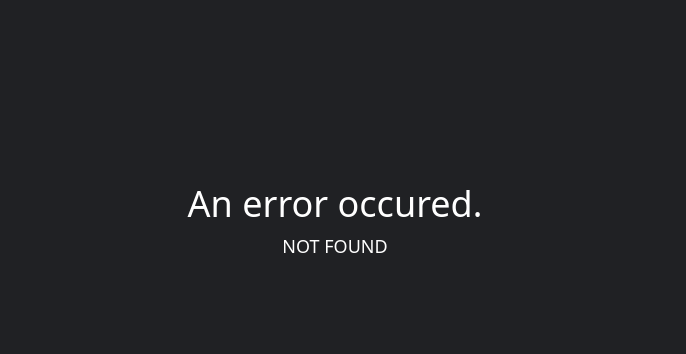
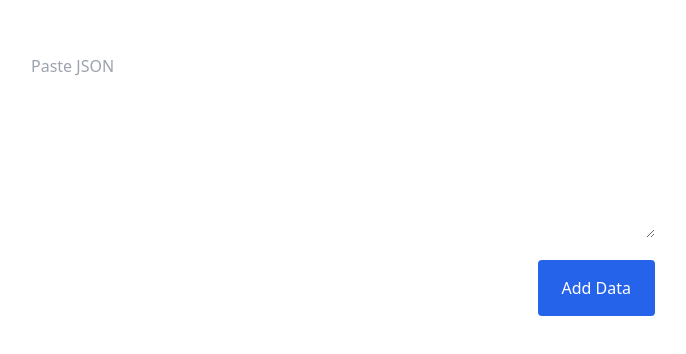
Before and after one commit to gdsc-usls/io-extended-23, a React (Vite) app: page /manage in a window 1280 px wide. Before the commit this address had no page. Shown: the part 178-532 px from the top of the page, without its empty margins (305-991 px from the left). Built offline with nearby package versions, Linux system fonts and the light colour scheme; no server answers.

Commit message:
feat: add manage page

```diff
--- a/src/routes/certificate.tsx
+++ b/src/routes/certificate.tsx
@@ -1,12 +1,29 @@
 import Tilt from "react-parallax-tilt";
+import { useParams } from "react-router-dom";
+import { useDoc } from "../hooks/firestore";
+import { doc } from "firebase/firestore";
+import { db } from "../config/firebase";
+
+interface Member {
+  code: string;
+  email: string;
+  firstName: string;
+  lastName: string;
+  timestamp: any;
+}
 
 export const Certificate = () => {
+  const params = useParams();
+  const [data] = useDoc<Member>(
+    doc(db, `certificates/io/members/${params.code}`)
+  );
+
   return (
     <section className="bg-[#202124] min-h-screen text-white grid place-items-center">
       <Tilt gyroscope className="max-w-[900px] mx-auto">
         <div className="w-full relative rounded-lg grid place-items-center overflow-hidden">
-          <p className="absolute font-google-reg uppercase md:left-24">
-            Josh Daniel Bañares
+          <p className="absolute font-google-reg uppercase md:left-24 text-gray-300">
+            {data.firstName} {data.lastName}
           </p>
           <img
             className="w-full pointer-events-none h-full object-cover"
--- a/src/routes/index.ts
+++ b/src/routes/index.ts
@@ -1,2 +1,3 @@
 export * from './root';
+export * from './manage';
 export * from './certificate';
--- /dev/null
+++ b/src/routes/manage.tsx
@@ -0,0 +1,63 @@
+import { useState } from "react";
+import { doc, setDoc } from "firebase/firestore";
+import { db } from "../config/firebase";
+
+interface Member {
+  code: string;
+  email: string;
+  firstName: string;
+  lastName: string;
+  timestamp: any;
+}
+
+export const Manage = () => {
+  if (import.meta.env.PROD) {
+    return <h1>Not Allowed</h1>;
+  }
+
+  const [members, setMembers] = useState("");
+
+  const handleImport = () => {
+    const parsedMembers: Member[] = JSON.parse(members);
+
+    parsedMembers.forEach(async (member) => {
+      await setDoc(doc(db, `certificates/io/members/${member.code}`), {
+        firstName: member.firstName,
+        lastName: member.lastName,
+        email: member.email,
+        timestamp: member.timestamp,
+      });
+    });
+
+    setTimeout(() => {
+      setMembers("");
+    }, 500);
+  };
+
+  return (
+    <form
+      onSubmit={(e) => {
+        e.preventDefault();
+        handleImport();
+      }}
+      className="max-w-screen-sm py-20 mx-auto text-white flex flex-col z-10"
+    >
+      <div>
+        <h1 className="mb-2 text-2xl font-bold mt-24">Import Members</h1>
+        <textarea
+          className="p-4 text-black rounded outline-none min-h-[200px] w-full max-h-[500px]"
+          placeholder="Paste JSON"
+          value={members}
+          onChange={(e) => setMembers(e.target.value)}
+        />
+      </div>
+
+      <button
+        type="submit"
+        className="bg-blue-600 py-4 px-6 rounded self-end mt-4"
+      >
+        Add Data
+      </button>
+    </form>
+  );
+};
```
Also changed, not shown: src/main.tsx (+6 -2 lines).
